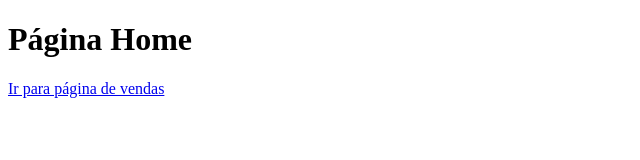
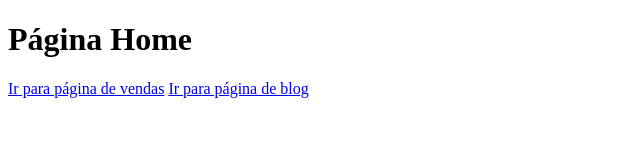
Before and after one commit to jjuniordiver/aulagithub, a plain HTML site: page index.html in a window 1280 px wide. Shown: the whole page, without its empty margins (0-640 px from the left). Drawn offline with Linux system fonts and the light colour scheme.

Commit message:
Atualização no layout

```diff
--- a/index.html
+++ b/index.html
@@ -9,5 +9,6 @@
 <body>
     <h1>Página Home</h1>
     <a href="vendas.html">Ir para página de vendas</a>
+    <a href="blog.html">Ir para página de blog</a>
 </body>
 </html>
```
Also changed, not shown: blog.html (+1 -0 lines).
